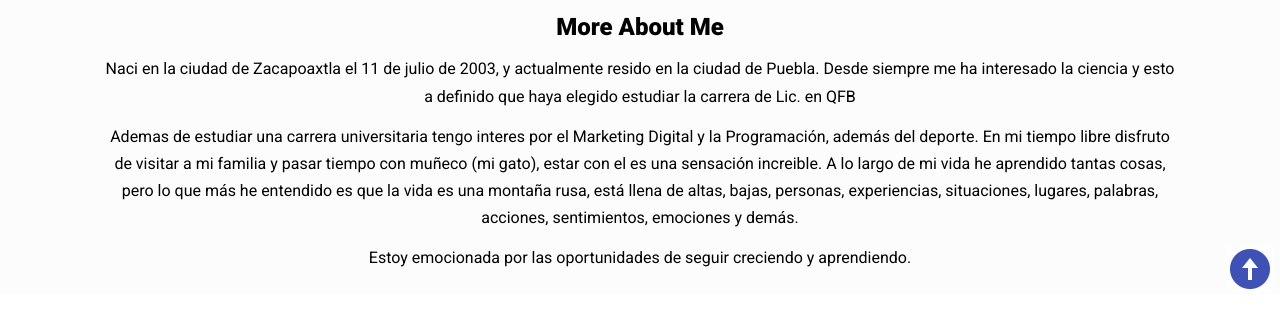
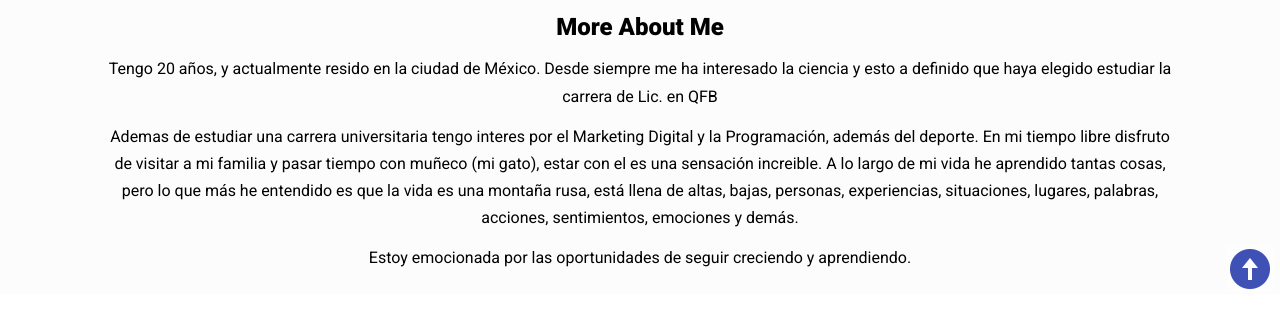
Before and after one commit to EstrellaZamora698/portafolio2024, a plain HTML site: page index.html in a window 1280 px wide. Shown: the part 479-800 px from the top of the page. Drawn offline with nearby package versions, Linux system fonts and the light colour scheme.

Commit message:
Update index.html

```diff
--- a/index.html
+++ b/index.html
@@ -35,7 +35,7 @@
     <!--About me-->
     <section class="more-about">
         <h2>More About Me</h2>
-        <p>Naci en la ciudad de Zacapoaxtla el 11 de julio de 2003, y actualmente resido en la ciudad de Puebla. Desde siempre me ha interesado la ciencia y esto a definido que haya elegido estudiar la carrera de Lic. en QFB</p>
+        <p>Tengo 20 años, y actualmente resido en la ciudad de México. Desde siempre me ha interesado la ciencia y esto a definido que haya elegido estudiar la carrera de Lic. en QFB</p>
         <p>Ademas de estudiar una carrera universitaria tengo interes por el Marketing Digital y la Programación, además del deporte. En mi tiempo libre disfruto de visitar a mi familia y pasar tiempo con muñeco (mi gato), estar con el es una sensación increible. A lo largo de mi vida he aprendido tantas cosas, pero lo que más he entendido es que la vida es una montaña rusa, está llena de altas, bajas, personas, experiencias, situaciones, lugares, palabras, acciones, sentimientos, emociones y demás.</p>
         <p>Estoy emocionada por las oportunidades de seguir creciendo y aprendiendo.</p>
     </section>
```
